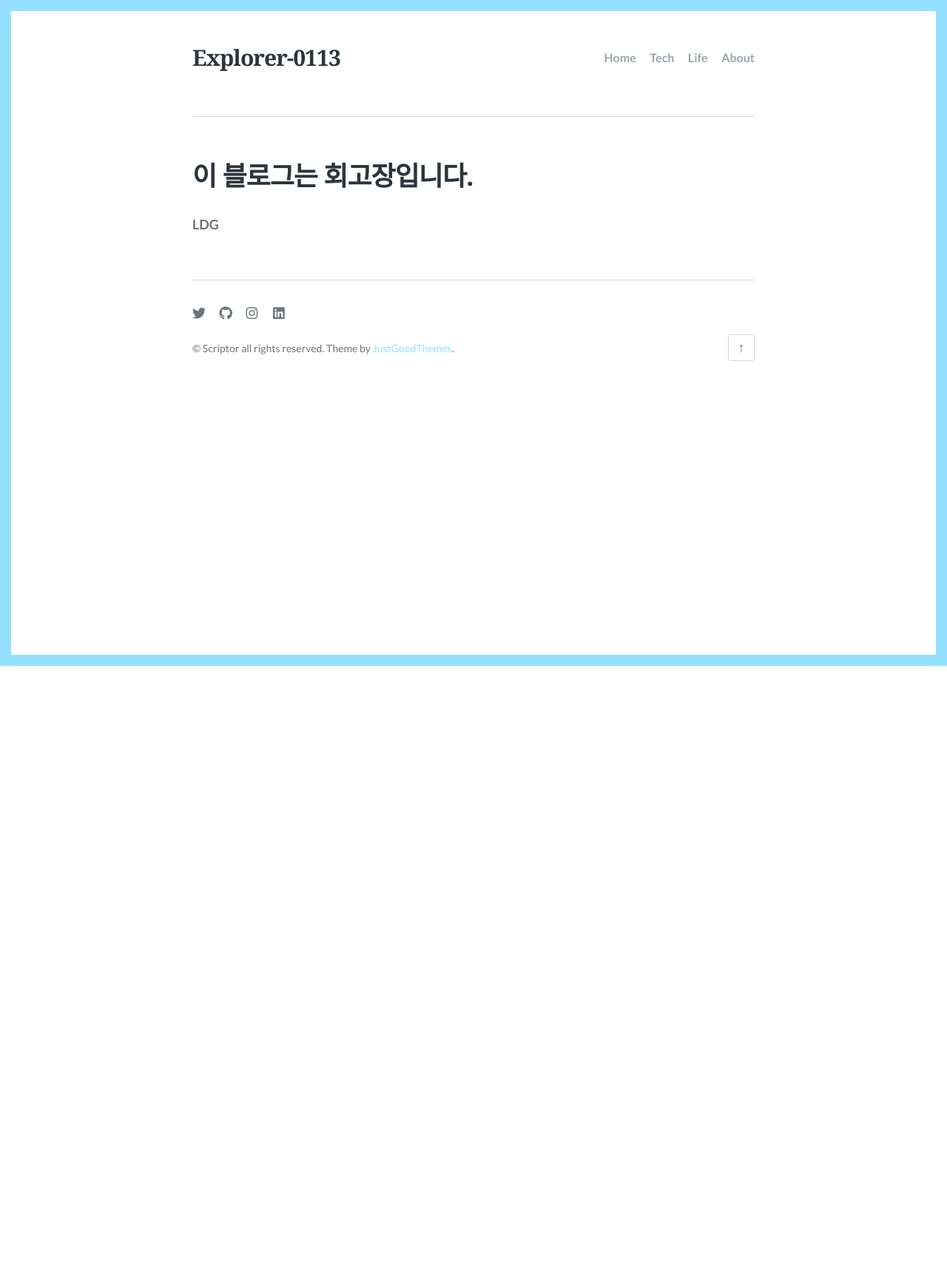
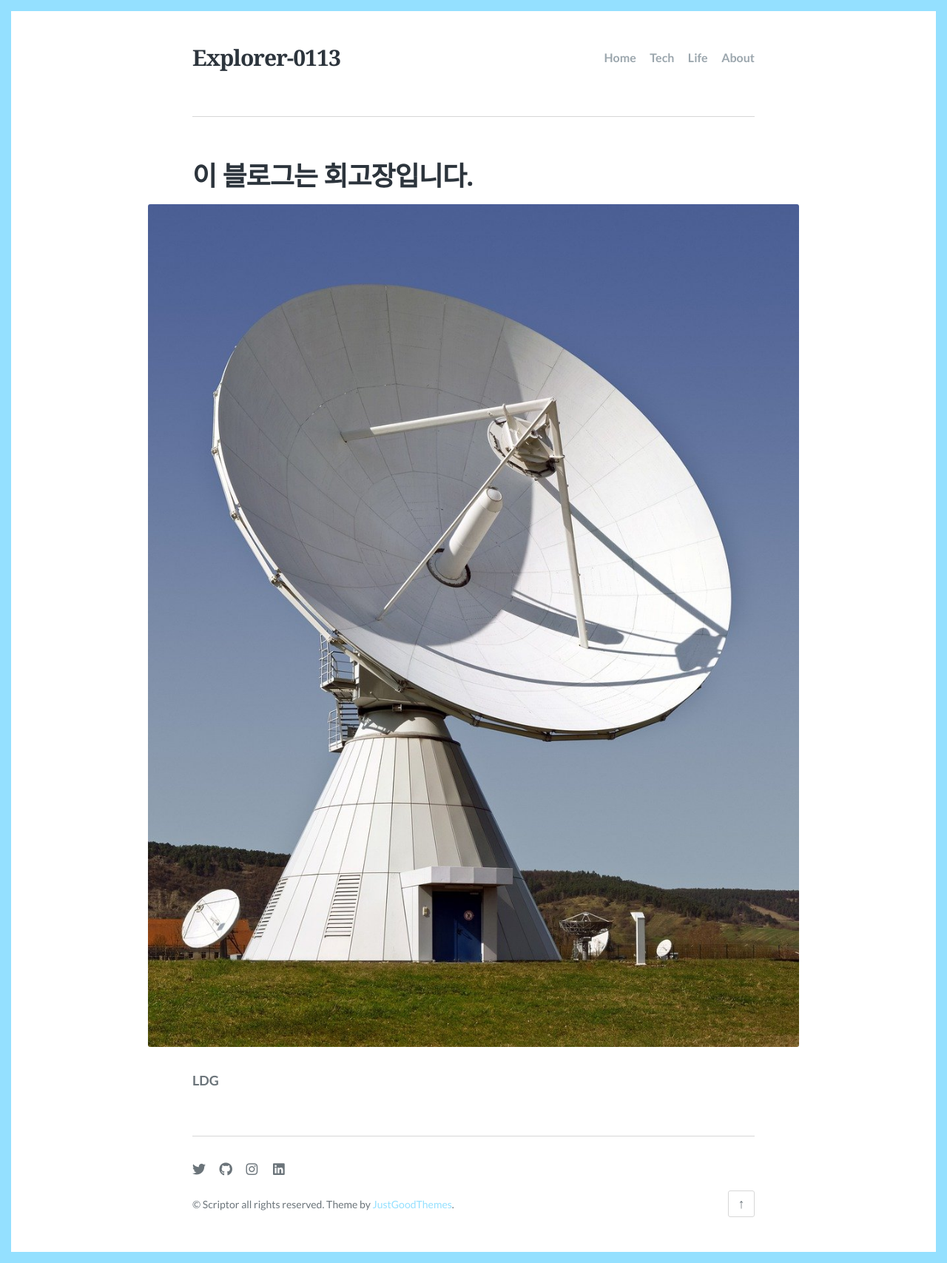
Before and after one commit to explorer0113/explorer0113.github.io, a Jekyll site: the page built from about.md, in a window 1280 px wide. Shown: the whole page at 74% size. Built offline with Jekyll 4.4.1, drawn with Linux system fonts in a browser that asks for light colours; some web fonts are replaced; before the commit the page ends 900 px from its top, so only the background shows below that.

Commit message:
add antenna image

```diff
--- a/_data/author.json
+++ b/_data/author.json
@@ -1,5 +1,6 @@
 {
   "name": "LDG",
   "bio": "LG Uplus 개발자로 재직 중",
-  "location": "Seoul, Korea"
+  "location": "Seoul, Korea",
+  "image": "images/radar.png"
 }
--- a/about.md
+++ b/about.md
@@ -3,6 +3,7 @@ layout: page
 title: 이 블로그는 회고장입니다.
 description: 경험한 바, 피드백을 내리기 위해 만들었습니다.
 permalink: /about.html
+feature_image: images/radar.jpg
 ---
 
 **LDG**
```
Also changed, not shown: images/radar.jpg (added), 1 other file.
